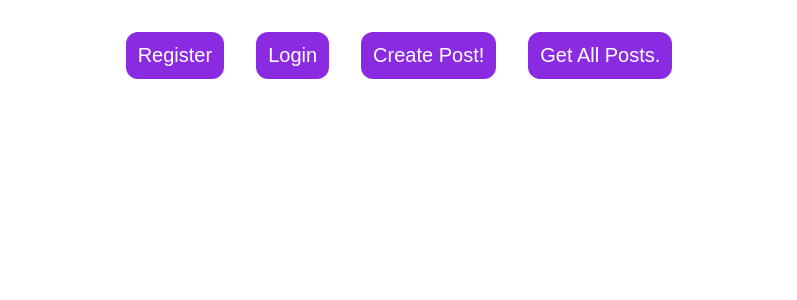
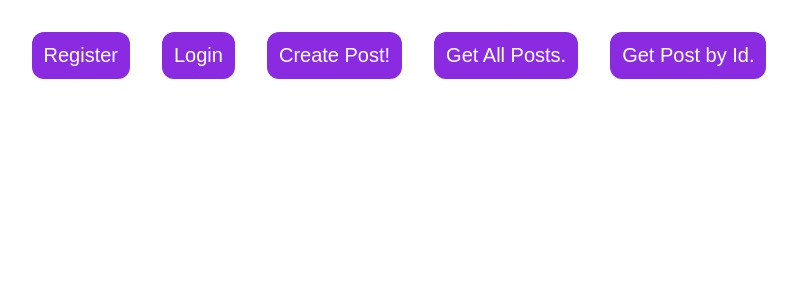
Before and after one commit to kayyenl/Firebase-Training, a React (Create React App) app: page / in a window 1280 px wide. Shown: the top 300 px of the page, without its empty margins (225-1022 px from the left). Built offline with nearby package versions, Linux system fonts and the light colour scheme; no server answers.

Commit message:
doing the getpost by query now

```diff
--- a/src/Nav.jsx
+++ b/src/Nav.jsx
@@ -1,7 +1,7 @@
 import React, { useState, useEffect } from "react";
 import { ReactDOM } from "react-dom/client";
 import { auth, db } from './firebase/init';
-import { collection, addDoc, getDocs, getDoc } from 'firebase/firestore';
+import { collection, addDoc, getDocs, getDoc, doc } from 'firebase/firestore';
 import {
   createUserWithEmailAndPassword,
   signInWithEmailAndPassword, signOut,
@@ -23,8 +23,17 @@
     }
 
     async function getAllPosts() {
-        const data = await getDocs(collection(db), 'posts')
+        const { docs } = await getDocs(collection(db, 'posts'))
+        const posts = docs.map(elem => ({...elem.data(), id: elem.id }))
+        console.log(posts)
+    }
 
+    async function getPostById() {
+        const hardcodedId = 'OI9KFu57SclWU9FCSayR'
+        const postRef = doc(db, 'posts', hardcodedId)
+        const postSnap = await getDoc(postRef)
+        const post = postSnap.data()
+        console.log(post)
     }
 
     useEffect(() => { //is actually called many times when re-rendering happens, so its not exactly one time only
@@ -96,6 +105,7 @@
             }
             <button onClick={() => createPost()}>Create Post!</button>
             <button onClick={() => getAllPosts()}>Get All Posts.</button>
+            <button onClick={() => getPostById()}>Get Post by Id.</button>
         </div>
     );
 }
```
